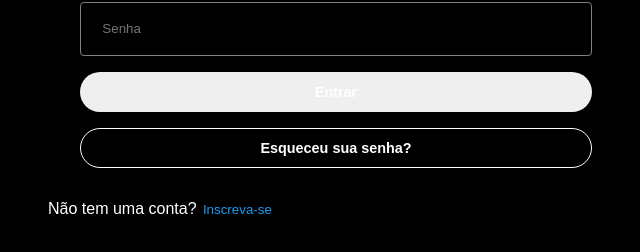
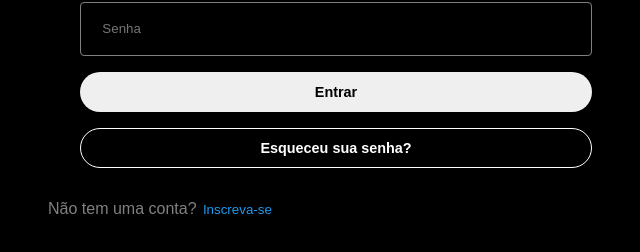
Before and after one commit to Lucky-ta/twitter2.0, a Next.js app: page / in a window 1280 px wide. Shown: the part 310-562 px from the top of the page, without its empty margins (304-944 px from the left). Built offline with nearby package versions, Linux system fonts and the light colour scheme.

Commit message:
Remove console.log

```diff
--- a/src/components/SignUp/index.ts
+++ b/src/components/SignUp/index.ts
@@ -63,6 +63,7 @@ export const SignUpComponentButton = styled.button<ButtonProps>`
     height: 2.8em;
     border: none;
     border-radius: 4em;
+    color: black;
 
     font-size: 0.9em;
     font-weight: 700;
--- a/src/styles/global.css
+++ b/src/styles/global.css
@@ -4,5 +4,4 @@
     box-sizing: border-box;
     font-family: sans-serif;
 
-    color: white;
 }
--- a/src/styles/index.ts
+++ b/src/styles/index.ts
@@ -5,6 +5,8 @@ const EditProfileBodyContainer = styled.div`
     width: 100%;
     height: 100vh;
 
+    color: white;
+
 `;
 
 export default EditProfileBodyContainer;
```
Also changed, not shown: src/pages/userProfile/edit.tsx (+4 -3 lines).
